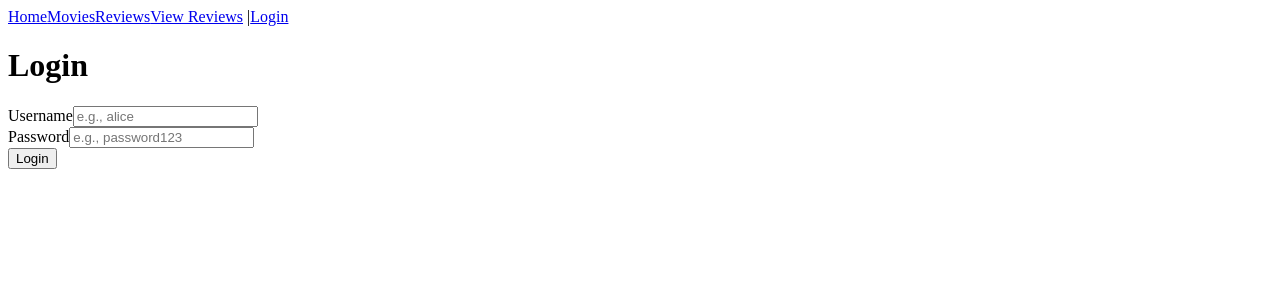
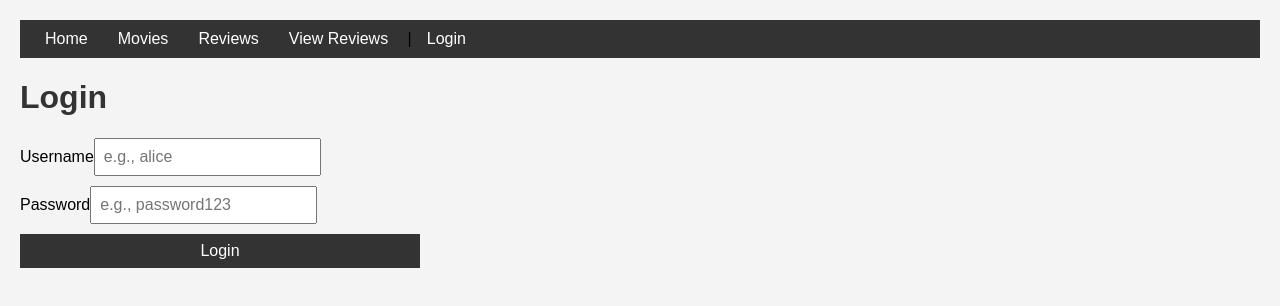
Before and after one commit to crucialniccur/movie-night-planner, a React app in the folder client/: page /login in a window 1280 px wide. Built offline with nearby package versions, Linux system fonts and the light colour scheme.

Commit message:
Refactor CSS styles for improved layout and design consistency

```diff
--- a/client/src/index.css
+++ b/client/src/index.css
@@ -1,6 +1,57 @@
-:root {
-  --bg: #282c34;
-  --header: #fff;
-  --link: #61dafb;
-  --text: hsla(0, 0%, 100%, 0.88);
+body {
+  font-family: Arial, sans-serif;
+  margin: 0;
+  padding: 20px;
+  background-color: #f4f4f4;
 }
+nav {
+  background-color: #333;
+  padding: 10px;
+  margin-bottom: 20px;
+}
+nav a {
+  color: white;
+  margin: 0 15px;
+  text-decoration: none;
+}
+nav a:hover {
+  text-decoration: underline;
+}
+h1 {
+  color: #333;
+}
+form {
+  display: flex;
+  flex-direction: column;
+  max-width: 400px;
+  gap: 10px;
+}
+input,
+button {
+  padding: 8px;
+  font-size: 16px;
+}
+button {
+  background-color: #333;
+  color: white;
+  border: none;
+  cursor: pointer;
+}
+button:disabled {
+  background-color: #777;
+  cursor: not-allowed;
+}
+ul {
+  list-style: none;
+  padding: 0;
+}
+li {
+  background-color: white;
+  padding: 10px;
+  margin: 5px 0;
+  border-radius: 5px;
+}
+.error {
+  color: red;
+  font-size: 14px;
+}
```
